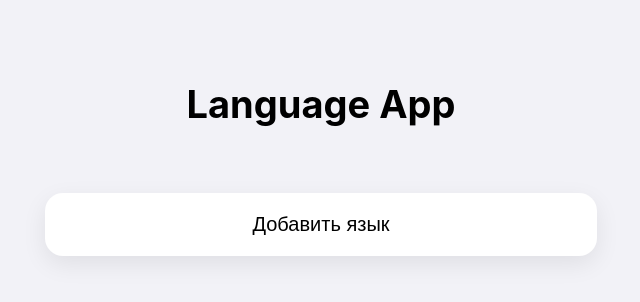
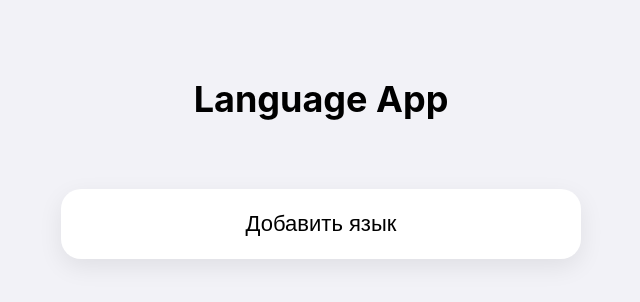
Before and after one commit to dmitryi011-coder/language-app, a website built with Vite: page index.html in a window 1280 px wide. Shown: the part 244-546 px from the top of the page, without its empty margins (319-959 px from the left). Built offline with nearby package versions, Linux system fonts and the light colour scheme.

Commit message:
bigger UI

```diff
--- a/src/style.css
+++ b/src/style.css
@@ -39,3 +39,20 @@ button {
   background: #ffffff;
   box-shadow: 0 8px 24px rgba(0,0,0,0.08);
 }
+.screen {
+  width: 100%;
+  max-width: 520px;
+  margin: 0 auto;
+}
+
+.screen h1,
+.screen h2 {
+  font-size: 36px;
+}
+
+.screen button {
+  padding: 22px;
+  font-size: 22px;
+  border-radius: 20px;
+  margin-top: 18px;
+}
```
